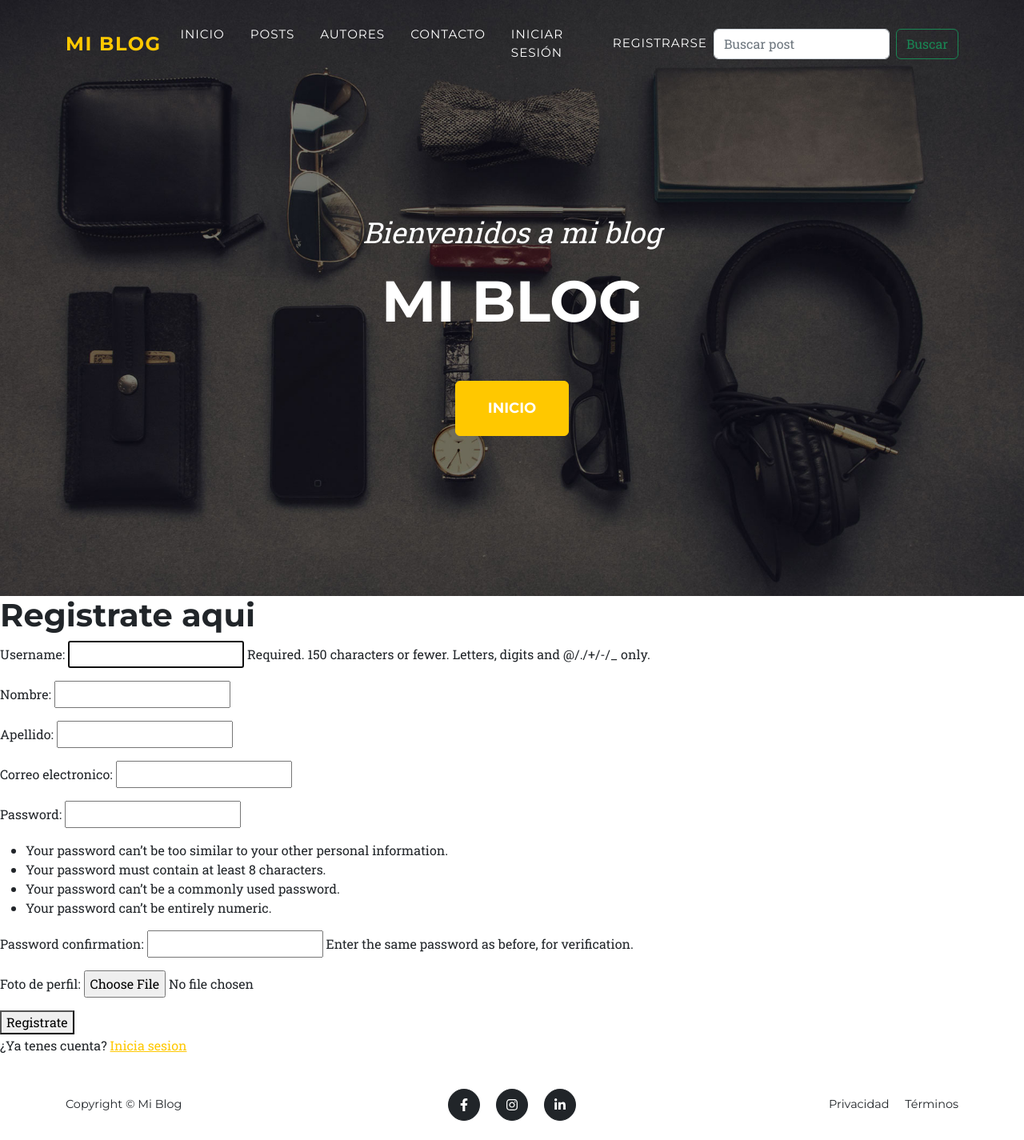
After one commit to belchus/Django-Blog, a Django app: page /register/ in a window 1280 px wide. The commit adds this page. Shown: the whole page at 80% size. Run offline with Django 5.2, Linux system fonts and the light colour scheme; some libraries are stand-ins or nearby versions.

Commit message:
completo

```diff
--- a/blog_project/blog_project/settings.py
+++ b/blog_project/blog_project/settings.py
@@ -128,3 +128,9 @@ MAILERS = {
         'BACKEND': 'django.core.mail.backends.console.EmailBackend',
     },
 }
+
+LOGIN_URL = "login"
+
+LOGIN_REDIRECT_URL ="inicio"
+
+LOGOUT_REDIRECT_URL = "inicio"
--- a/blog_project/posts/forms.py
+++ b/blog_project/posts/forms.py
@@ -1,8 +1,11 @@
 #forms.ModelForm
 
 #forms.Form
-
+from django.contrib.auth import get_user_model
+from django.contrib.auth.forms import UserCreationForm
+from django.core.exceptions import ValidationError
 from django import forms
+from .models import Autor
 
 
 class ContactoForm(forms.Form):
@@ -13,3 +16,74 @@ class ContactoForm(forms.Form):
     correo = forms.EmailField(label = "Tu correo electronico", widget=forms.EmailInput(attrs={"class":"form-control",
                                                                                               "placeholder":"tucorreo@gmail.com"}))
     mensaje = forms.CharField(min_length=10,label= "Tu mensaje",widget=forms.Textarea(attrs={"class":"form-control","placeholder":"Escribe tu mensaje.."}))
+
+
+User = get_user_model()
+
+class RegistroForm(UserCreationForm):
+    first_name = forms.CharField(max_length=100,label="Nombre")
+    last_name = forms.CharField(max_length=100,label="Apellido")
+    email = forms.EmailField(label="Correo electronico")
+    avatar = forms.ImageField(required=False,label="Foto de perfil")
+
+    class Meta:
+        model=User
+        fields = [
+            "username",
+            "first_name",
+            "last_name",
+            "email"
+        ]
+    def clean_username(self):
+        username = self.cleaned_data["username"]
+
+        if Autor.objects.filter(username=username).exists():
+            raise ValidationError(
+                "Ese nombre ya esta en uso"
+            )
+        return username
+
+    def save(self,commit=True):
+        usuario = super().save(commit=False)
+
+        usuario.first_name = self.cleaned_data["first_name"]
+        usuario.last_name = self.cleaned_data["last_name"]
+        usuario.email = self.cleaned_data["email"]
+
+        if commit:
+            usuario.save()
+
+            Autor.objects.create(
+                usuario=usuario,
+                nombre = usuario.first_name,
+                apellido = usuario.last_name,
+                email = usuario.email,
+                username = usuario.username,
+                avatar = self.cleaned_data.get("avatar")
+            )
+        return usuario
+
+class EditarPerfilForm(forms.ModelForm):
+    class Meta:
+        model = Autor
+
+        fields =[
+            "nombre",
+            "apellido",
+            "email",
+            "avatar",
+        ]
+
+        labels = {
+            "nombre" : "Nombre",
+            "apellido" : "Apellido",
+            "email":"Correo electronico",
+            "avatar":"Foto de perfil"
+        }
+
+        widgets = {
+            "nombre":forms.TextInput(attrs={"class":"form-control"}),
+            "apellido":forms.TextInput(attrs={"class":"form-control"}),
+            "email":forms.EmailInput(attrs={"class":"form-control"}),
+            "avatar":forms.ClearableFileInput(attrs={"class":"form-control"})
+        }
--- a/blog_project/posts/models.py
+++ b/blog_project/posts/models.py
@@ -1,4 +1,6 @@
 from django.db import models
+
+from django.conf import settings
 
 # Create your models here.
 class Autor(models.Model):
@@ -6,8 +8,8 @@ class Autor(models.Model):
     apellido = models.CharField(max_length=100)
     email = models.EmailField()
     username = models.CharField(max_length=100,unique=True)
-    password = models.CharField(max_length=100)
     avatar = models.ImageField(upload_to="avatars/",blank=True,null=True)
+    usuario = models.OneToOneField(settings.AUTH_USER_MODEL,on_delete=models.CASCADE,null=True,blank=True,related_name="perfil_autor")
 
     def __str__(self):
         return f"{self.nombre}{self.apellido}"
--- a/blog_project/posts/templates/base.html
+++ b/blog_project/posts/templates/base.html
@@ -103,6 +103,51 @@
                     <a class="nav-link" href="/contacto">
                         Contacto
                     </a>
+                </li>
+                <li class="nav-item d-flex align-items-center gap-3">
+                    {% if user.is_authenticated %}
+
+                        <!-- El saludo lleva al perfil del usuario -->
+                        <a href="{% url 'mi_perfil' %}"
+                           class="nav-link text-white">
+                            Hola, {{ user.username }}
+                        </a>
+
+                        <!-- Mostramos el avatar si el usuario tiene perfil y foto -->
+                        {% if user.perfil_autor.avatar %}
+                            <a href="{% url 'mi_perfil' %}">
+                                <img
+                                    src="{{ user.perfil_autor.avatar.url }}"
+                                    alt="Avatar"
+                                    width="40"
+                                    height="40"
+                                    class="rounded-circle"
+                                    style="object-fit: cover;"
+                                >
+                            </a>
+                        {% endif %}
+
+                        <!-- Cerrar sesión mediante POST -->
+                        <form method="POST"
+                              action="{% url 'logout' %}"
+                              class="m-0">
+                            {% csrf_token %}
+                            <button type="submit" class="btn btn-outline-light btn-sm">
+                                Cerrar sesión
+                            </button>
+                        </form>
+
+                    {% else %}
+
+                        <a class="nav-link" href="{% url 'login' %}">
+                            Iniciar sesión
+                        </a>
+
+                        <a class="nav-link" href="{% url 'registro' %}">
+                            Registrarse
+                        </a>
+
+                    {% endif %}
                 </li>
 
 
--- a/blog_project/posts/templates/lista_autores.html
+++ b/blog_project/posts/templates/lista_autores.html
@@ -9,7 +9,7 @@
   <!-- Encabezado -->
   <div class="d-flex justify-content-between align-items-center mb-4">
     <h1 class="h3 mb-0">Autores</h1>
-    <a href="{% url 'crear_autor' %}" class="btn btn-success">
+    <a href="{% url 'registro' %}" class="btn btn-success">
       + Crear un nuevo autor
     </a>
   </div>
--- a/blog_project/posts/templates/lista_posts.html
+++ b/blog_project/posts/templates/lista_posts.html
@@ -76,6 +76,7 @@
 
         <div class="card-footer bg-transparent d-flex gap-2">
           <a href="{% url 'detalle_post' post.id %}" class="btn btn-sm btn-outline-primary">Ver</a>
+        {%if user.is_authenticated and post.autor.usuario_id == user.id %}
           <a href="{% url 'editar_post' post.id %}" class="btn btn-sm btn-outline-secondary">Editar</a>
 
           <form method="POST" action="{% url 'eliminar_post' post.id %}"
@@ -84,7 +85,9 @@
             {% csrf_token %}
             <button type="submit" class="btn btn-sm btn-outline-danger">Eliminar</button>
           </form>
+          {% endif %}
         </div>
+
       </div>
     </div>
     {% empty %}
--- a/blog_project/posts/templates/perfil_autor.html
+++ b/blog_project/posts/templates/perfil_autor.html
@@ -19,6 +19,7 @@
         <div class="col text-center text-md-start">
           <h1 class="h3 mb-1">{{ autor.nombre }} {{ autor.apellido }}</h1>
           <p class="text-body-secondary mb-2">@{{ autor.username }}</p>
+          <a href="{% url 'mi_perfil' %}">Editar perfil</a>
           {% if posts %}
             <span class="badge text-bg-primary">{{ posts|length }} post{{ posts|length|pluralize }}</span>
           {% endif %}
--- /dev/null
+++ b/blog_project/posts/templates/registro.html
@@ -0,0 +1,16 @@
+
+{%extends "base.html"%}
+{%block title%}
+Register
+{% endblock %}
+
+{% block content %}
+<h1>Registrate aqui</h1>
+<form method="POST" enctype="multipart/form-data">
+    {% csrf_token %}
+   {{ form.as_p }}
+   <button type="submit">Registrate</button>
+</form>
+
+<p>¿Ya tenes cuenta? <a href="{% url 'login' %}">Inicia sesion</a></p>
+{%endblock%}
--- a/blog_project/posts/urls.py
+++ b/blog_project/posts/urls.py
@@ -5,6 +5,9 @@ from . import views
 urlpatterns = [
 
     path("", views.inicio, name="inicio"),
+    path("login/",views.iniciar_sesion, name= "login"),
+    path("register/",views.registro,name="registro"),
+    path("logout/",views.cerrar_sesion,name="logout"),
     path("posts/",views.lista_posts,name="lista_posts"),
     path("posts/<int:post_id>/",views.detalle_post,name="detalle_post"),
     path("posts/nuevo/",views.nuevo_post,name="nuevo_post"),
@@ -14,5 +17,6 @@ urlpatterns = [
     path("autores/",views.lista_autores,name="lista_autores"),
     path("autor/crear/",views.crear_autor, name="crear_autor"),
     path("autor/<int:autor_id>/",views.perfil_autor, name="perfil_autor"),
+    path("mi_perfil/",views.mi_perfil,name="mi_perfil"),
     path("posts/<int:post_id>/comentar/", views.dejar_comentario, name="dejar_comentario")
 ]
--- a/blog_project/posts/views.py
+++ b/blog_project/posts/views.py
@@ -1,9 +1,51 @@
 from django.http import HttpResponse
 from django.shortcuts import get_object_or_404, render, redirect
-
-from .forms import ContactoForm
+from django.contrib.auth import login,logout
+from django.contrib.auth.forms import AuthenticationForm
+from django.views.decorators.http import require_POST
+from django.contrib.auth.decorators import login_required
+from .forms import ContactoForm, EditarPerfilForm, RegistroForm
 from .models import Autor, Comentario, Post
 
+
+# --------------------------------------------------
+# REGISTRO
+# --------------------------------------------------
+
+def registro(request):
+    if request.method == "POST":
+        form = RegistroForm(request.POST,request.FILES)
+
+        if form.is_valid():
+            usuario = form.save()
+
+            login(request,usuario)
+            return redirect("inicio")
+    else:
+        form = RegistroForm()
+    return render(request,"registro.html",{"form":form})
+
+# --------------------------------------------------
+# LOGIN
+# --------------------------------------------------
+def iniciar_sesion(request):
+    if request.method == "POST":
+        form = AuthenticationForm(request,data = request.POST)
+        if form.is_valid():
+            usuario = form.get_user()
+            login(request,usuario)
+            return redirect("inicio")
+    else:
+        form = AuthenticationForm(request)
+    return render(request,"login.html",{"form":form})
+# --------------------------------------------------
+# LOGOUT
+# --------------------------------------------------
+@require_POST
+def cerrar_sesion(request):
+    logout(request)
+
+    return redirect("inicio")
 # --------------------------------------------------
 # INICIO
 # --------------------------------------------------
@@ -59,12 +101,38 @@ def lista_autores(request):
 # PERFIL DE AUTOR
 # --------------------------------------------------
 
+
 def perfil_autor(request,autor_id):
     autor = get_object_or_404(Autor,id = autor_id)
     posts = autor.posts.all()
 
     return render(request,"perfil_autor.html",{"autor":autor, "posts":posts})
 
+# --------------------------------------------------
+# EDITAR PERFIL DE AUTOR
+# --------------------------------------------------
+@login_required
+def mi_perfil(request):
+    autor = get_object_or_404(Autor,usuario=request.user)
+    if request.method == "POST":
+        form = EditarPerfilForm(request.POST,
+                                request.FILES,
+                                instance=autor)
+        if form.is_valid():
+            autor=form.save()
+
+            usuario = request.user
+            usuario.first_name = autor.nombre
+            usuario.last_name = autor.apellido
+            usuario.email = autor.email
+            usuario.save()
+
+            return redirect("mi_perfil")
+
+    else:
+        form = EditarPerfilForm(instance=autor)
+
+    return render(request,"mi_perfil.html",{"form":form,"autor":autor})
 # --------------------------------------------------
 # LISTA DE POSTS
 # --------------------------------------------------
@@ -105,15 +173,15 @@ def detalle_post(request, post_id):
 # CREAR POST
 # --------------------------------------------------
 
+@login_required
+
 def nuevo_post(request):
-    autores = Autor.objects.all()
+    autor = get_object_or_404(Autor,usuario=request.user)
 
     if request.method == "POST":
 
         titulo = request.POST["titulo"]
         contenido = request.POST["contenido"]
-        autor_id = request.POST["autor"]
-        autor = Autor.objects.get(id=autor_id)
         imagen = request.FILES.get("imagen")
 
         post = Post(titulo=titulo,autor=autor,contenido=contenido,imagen=imagen)
@@ -122,16 +190,20 @@ def nuevo_post(request):
 
         return redirect("lista_posts")
 
-    return render(request, "nuevo_post.html", {"autores":autores})
+    return render(request, "nuevo_post.html")
 
 
 # --------------------------------------------------
 # EDITAR POST
 # --------------------------------------------------
+@login_required
 
 def editar_post(request, post_id):
 
     post = get_object_or_404(Post, id=post_id)
+
+    if post.autor.usuario_id != request.user.id:
+        return redirect("lista_posts")
 
 
     if request.method == "POST":
@@ -155,10 +227,13 @@ def editar_post(request, post_id):
 # --------------------------------------------------
 # ELIMINAR POST
 # --------------------------------------------------
+@login_required
 
 def eliminar_post(request, post_id):
 
     post = get_object_or_404(Post, id= post_id)
+    if post.autor.usuario_id != request.user.id:
+        return redirect("lista_posts")
     post.delete()
 
     return redirect("lista_posts")
@@ -190,6 +265,7 @@ def contacto(request):
 # --------------------------------------------------
 # HACER UN COMENTARIO
 # --------------------------------------------------
+@login_required
 
 def dejar_comentario(request,post_id):
     post = get_object_or_404(Post,id=post_id)
```
Also changed, not shown: blog_project/posts/templates/detalle_post.html (+6 -3 lines), blog_project/posts/templates/login.html (added, +16 -0 lines), blog_project/posts/templates/mi_perfil.html (added, +26 -0 lines), blog_project/posts/templates/nuevo_post.html (+0 -7 lines), blog_project/db.sqlite3, blog_project/media/avatars/depositphotos_104388296-stock-illustration-creative-team-desktop.jpg (added), blog_project/media/avatars/margaritas-sjl3rw5ahp0qhc7h_hq6W5or.jpg (added), blog_project/posts/migrations/0006_remove_autor_password_autor_usuario_alter_autor_id_and_more.py (added).
